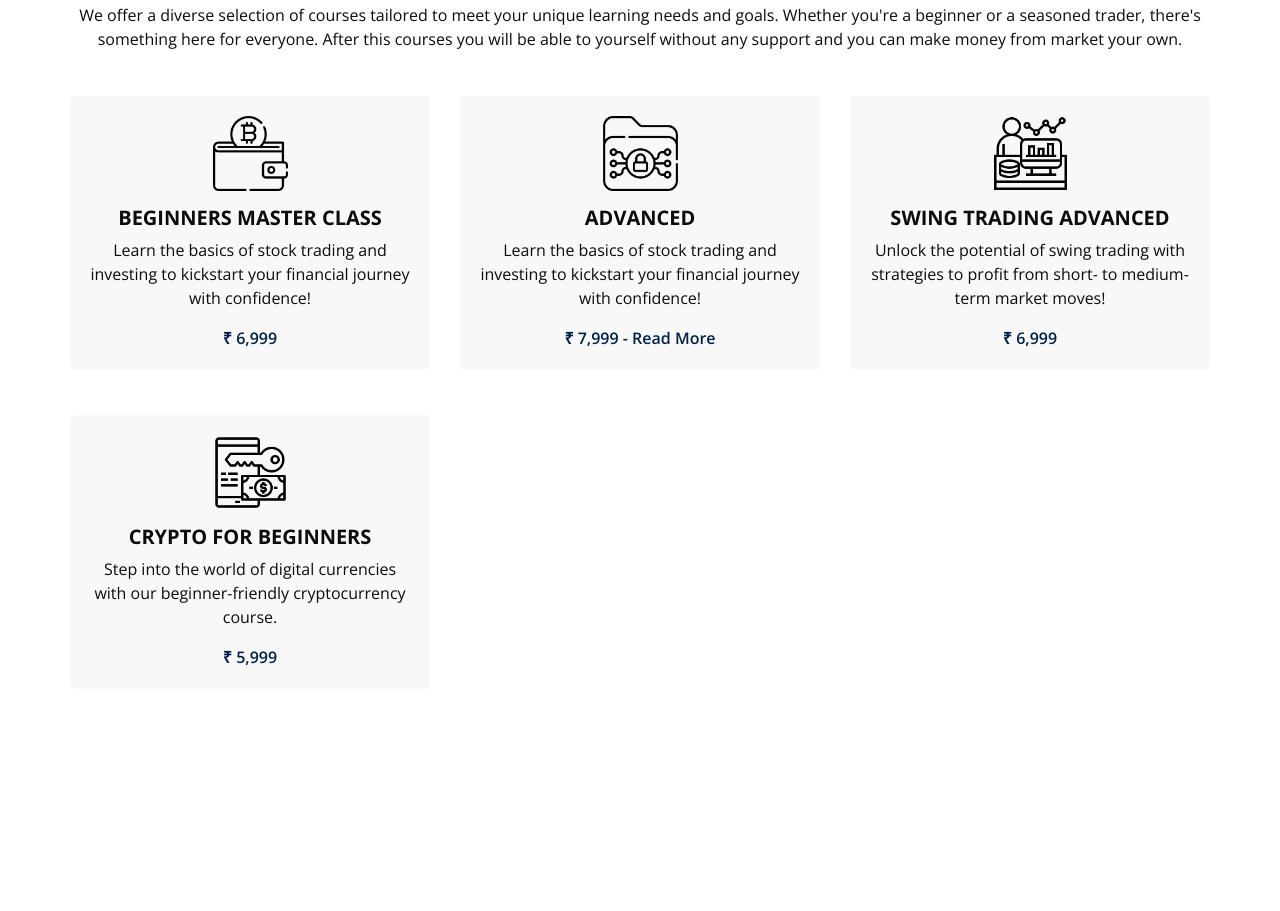
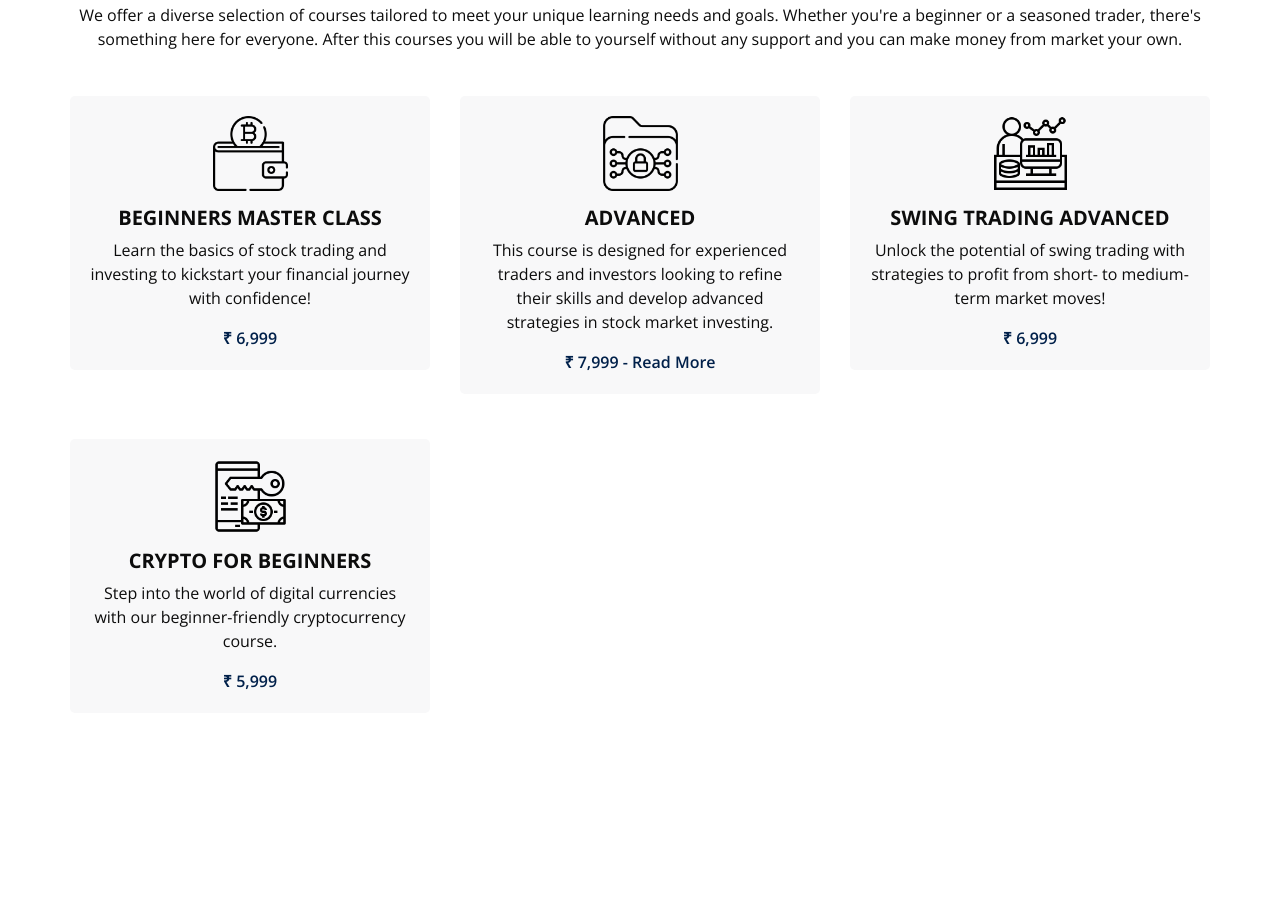
Before and after one commit to nicemondominic/finedu, a plain HTML site: page index.html in a window 1280 px wide. Shown: the part 1007-1918 px from the top of the page. Drawn offline with nearby package versions, Linux system fonts and the light colour scheme; some packages are replaced by stand-ins of ours.

Commit message:
Update index.html

```diff
--- a/index.html
+++ b/index.html
@@ -202,7 +202,7 @@
                   Advanced
                 </h5>
                 <p>
-                  Learn the basics of stock trading and investing to kickstart your financial journey with confidence!
+                  This course is designed for experienced traders and investors looking to refine their skills and develop advanced strategies in stock market investing.
                 </p>
                 <a href="about.html">
                   ₹ 7,999 -  Read More
```
